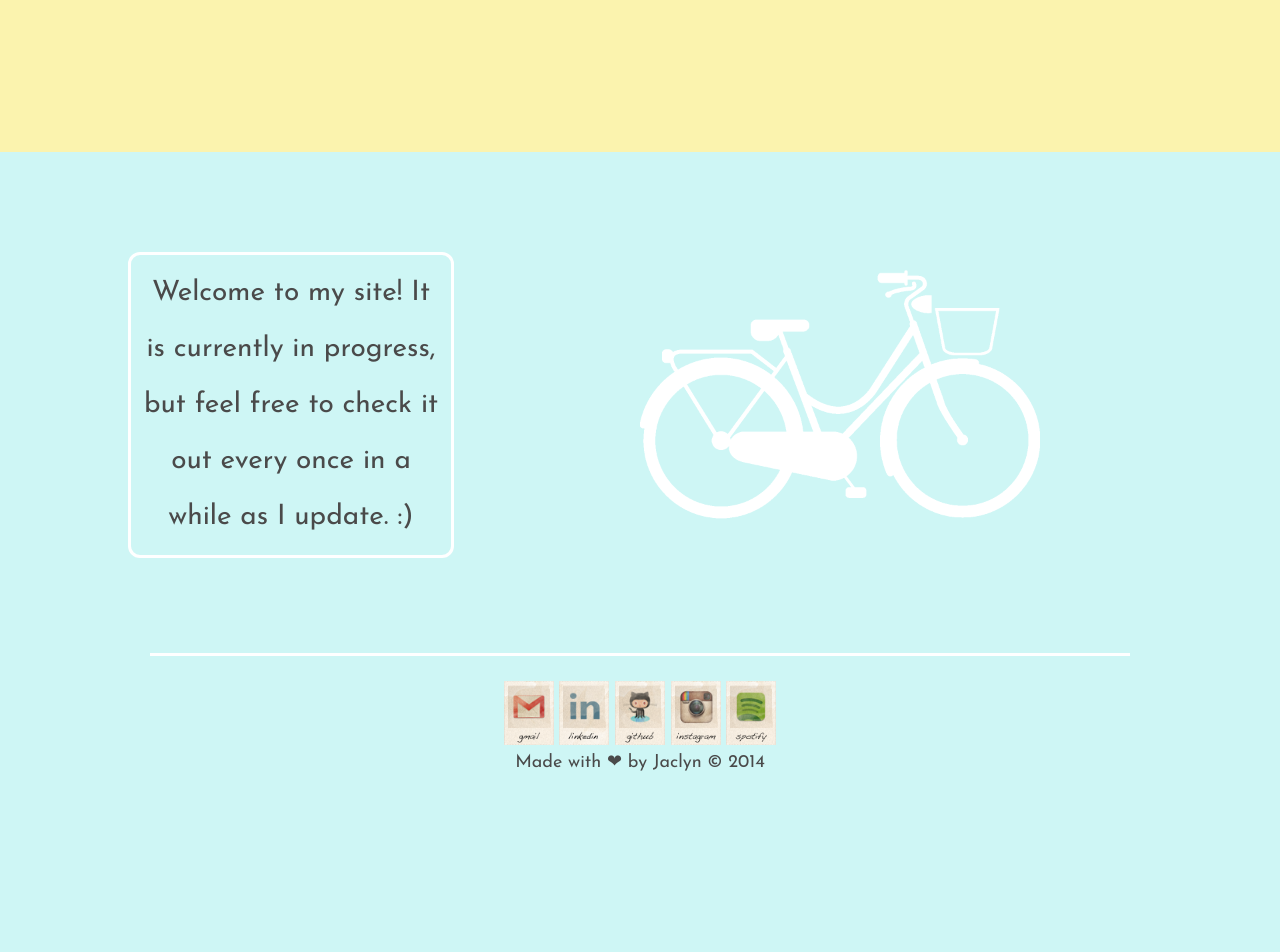
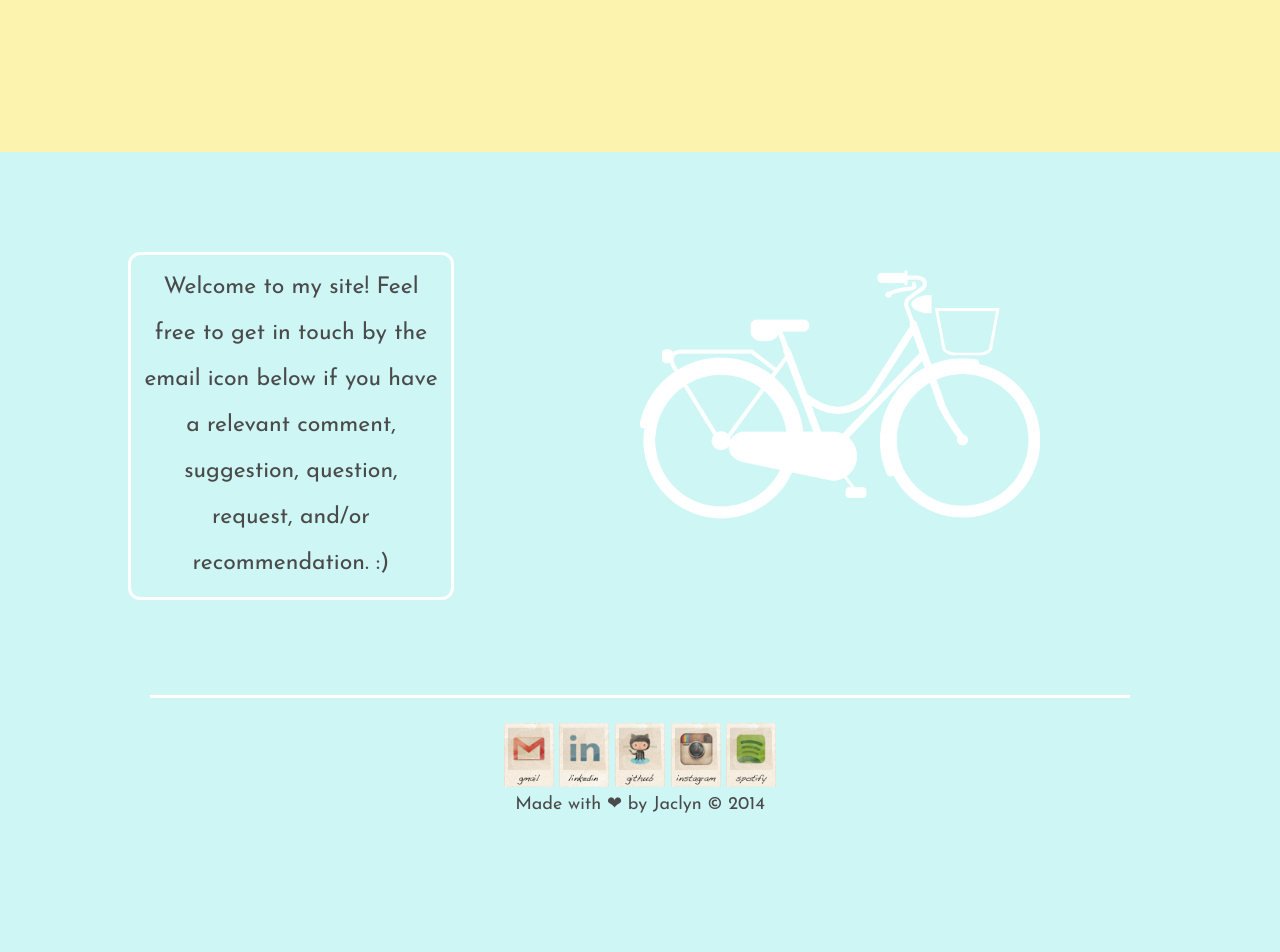
Before and after one commit to jacburge/my_website, a Flask app: page / in a window 1280 px wide. Shown: the part 1448-2400 px from the top of the page. Run offline with Flask 2, Linux system fonts and the light colour scheme.

Commit message:
Changed one link, updated welcome text

```diff
--- a/app/static/css/style.css
+++ b/app/static/css/style.css
@@ -302,7 +302,7 @@ hr {
 	float: left;
 	margin-left: 10%;
 	color: #4a4a4a;
-	font-size: 28px;
+	font-size: 23px;
 	line-height: 2;
 	border: 3px solid white;
 	border-radius: 12px;
@@ -724,7 +724,7 @@ hr {
 	width:260;
 	top: 100px;
 	color: #4a4a4a;
-	font-size: 30px;
+	font-size: 26px;
 	line-height: 2;
 	border: 3px solid white;
 	border-radius: 12px;
--- a/app/templates/index.html
+++ b/app/templates/index.html
@@ -69,7 +69,7 @@
 				<img id="bicycle" src="/static/img/bicycle.png">
 				<!-- Bicycle designed by Fabio Meroni from the Noun Project-->
 			<div id="welcome">
-			Welcome to my site! It is currently in progress, but feel free to check it out every once in a while as I update. :)
+			Welcome to my site! Feel free to get in touch by the email icon below if you have a relevant comment, suggestion, question, request, and/or recommendation. :)
 			</div>
 		<div class="footer">
 			<hr>
--- a/app/templates/professional.html
+++ b/app/templates/professional.html
@@ -48,7 +48,7 @@
 					<ul>
 						<li>Interdisciplinary study of the mind, integrating fields such as computer science, neuroscience, and psychology.</li>
 						<li>UC Berkeley <a href="http://financialaid.berkeley.edu/regents-and-chancellors-scholarship" target="_blank">Regents' and Chancellor's Scholar</a></li>
-						<li>CS Coursework: <br><b>CS 10</b> (Beauty and Joy of Computing), <br><b>CS 61A</b> (Functional Programming), <br><b>CS 70</b> (Discrete Mathematics, Probability, and Algorithms), <br><b>CS 195</b> (Social Implications of Compution), <br> <b>CS 198</b> (<a href="http://thewebdesignworkshop.co/" target="_blank">The Web Design Decal</a>)</li>
+						<li>CS Coursework: <br><b>CS 10</b> (Beauty and Joy of Computing), <br><b>CS 61A</b> (Functional Programming), <br><b>CS 70</b> (Discrete Mathematics, Probability, and Algorithms), <br><b>CS 195</b> (Social Implications of Compution), <br> <b>CS 198</b> (<a href="http://www.berkeleybyte.com/2014/04/01/web-design-decal-students-code-their-own-websites/" target="_blank">The Web Design Decal</a>)</li>
 					</ul>
 				</div>
 
```
Also changed, not shown: app/static/js/script.js (+0 -53 lines), app/templates/creative.html (+1 -8 lines).
